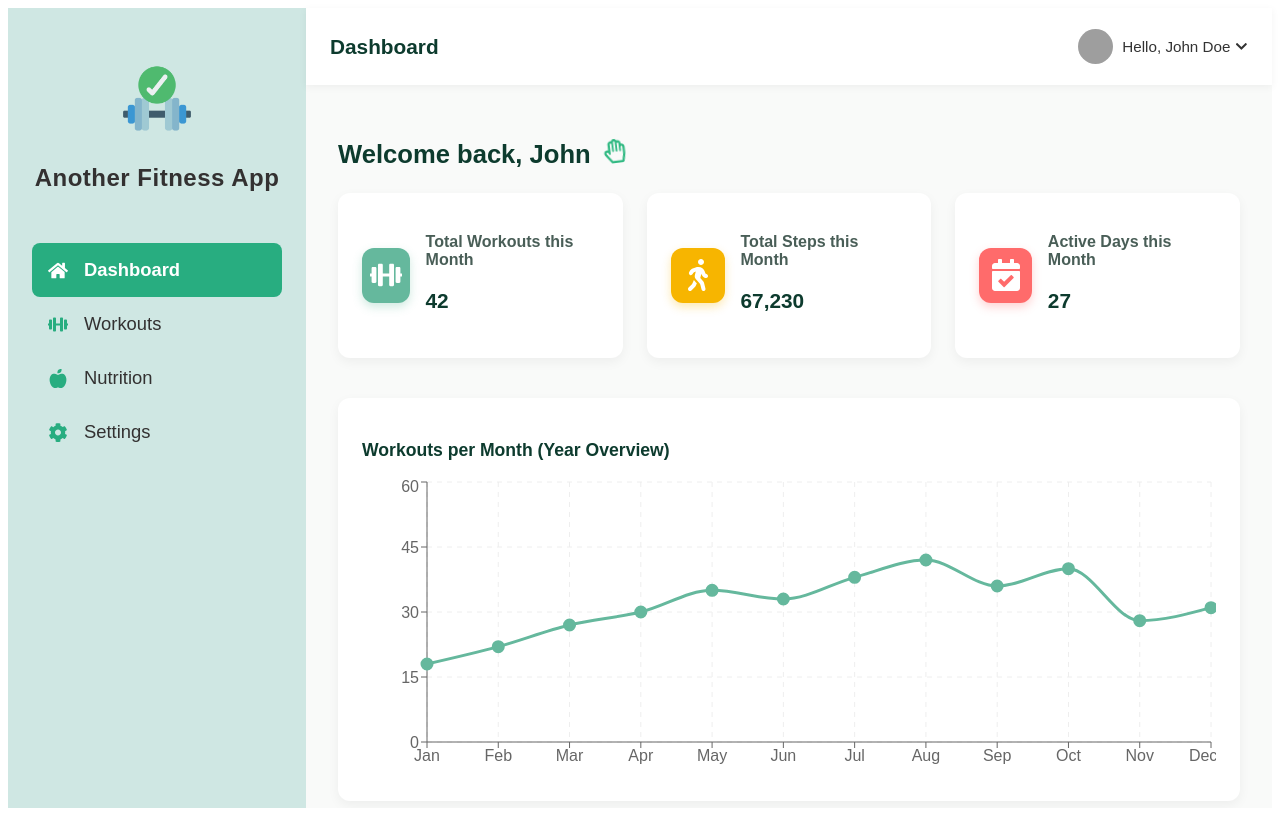
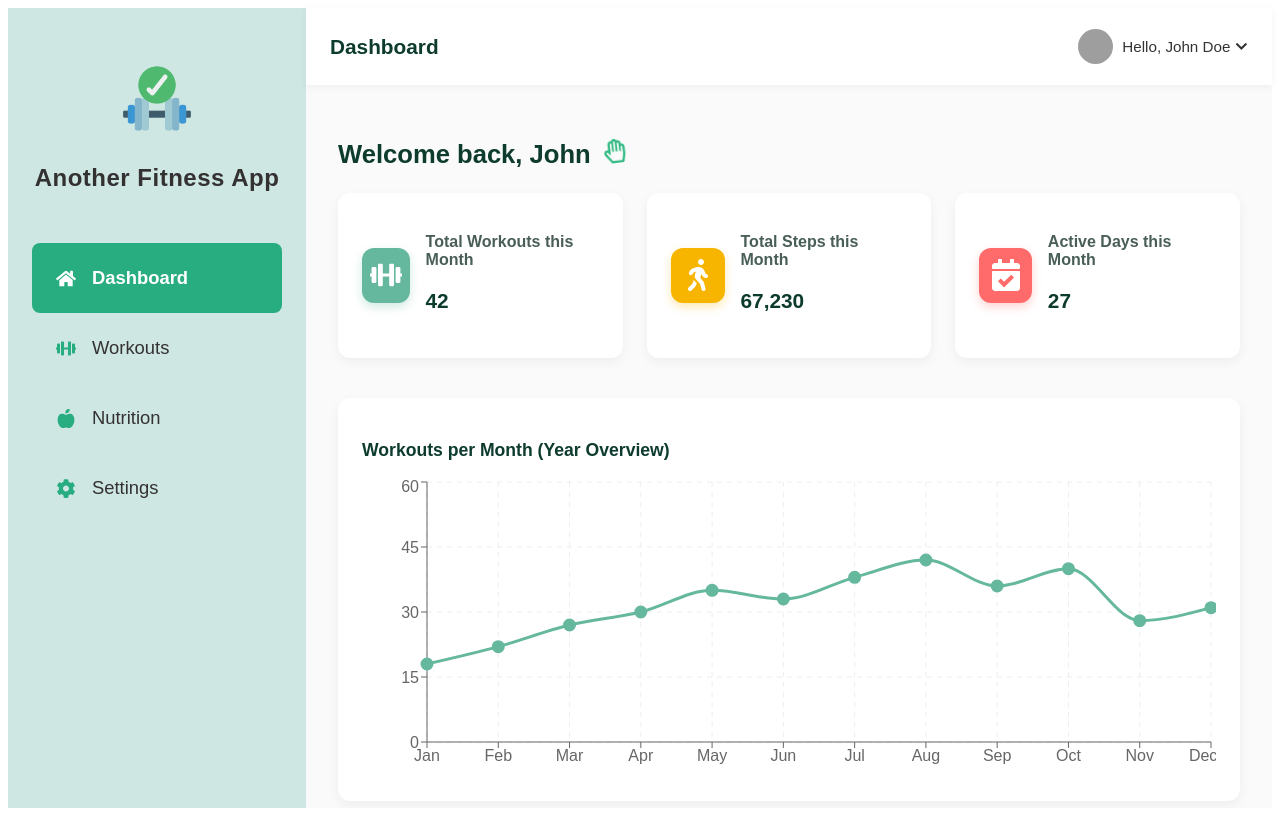
Before and after one commit to ACodes3/fitness-project, a React (Vite) app in the folder client/: page / in a window 1280 px wide. Built offline with nearby package versions, Linux system fonts and the light colour scheme; grey boxes are pictures that could not be loaded.

Commit message:
changed sidebar active ui padding

```diff
--- a/client/src/assets/styles/sidebar.css
+++ b/client/src/assets/styles/sidebar.css
@@ -49,7 +49,7 @@
   align-items: center;
   gap: 1rem;
   width: 100%;
-  padding: 1rem;
+  padding: 1.5rem;
   text-decoration: none;
   color: inherit;
   font-size: 1.15rem;
```
